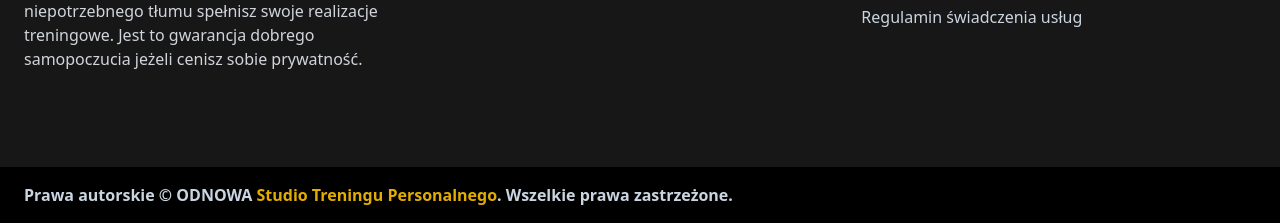
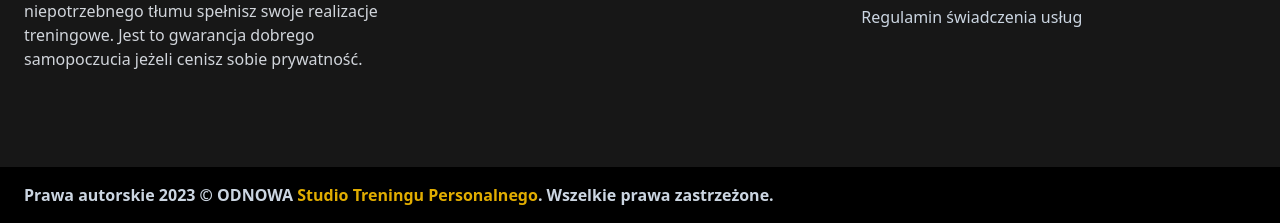
Before and after one commit to dplotek/odnowa, a website: page public/contact.html in a window 1280 px wide. Shown: the part 1149-1372 px from the top of the page. Drawn offline with nearby package versions, Linux system fonts and the light colour scheme.

Commit message:
copyright year

```diff
--- a/public/contact.html
+++ b/public/contact.html
@@ -206,9 +206,13 @@
   </footer>
 
   <div class="max-w-screen-xl mx-auto my-4 px-6 font-bold">
-    Prawa autorskie © ODNOWA <span class="text-secondary">Studio Treningu Personalnego</span>. Wszelkie prawa zastrzeżone.
+    Prawa autorskie <span id="year"></span> © ODNOWA <span class="text-secondary">Studio Treningu Personalnego</span>. Wszelkie prawa zastrzeżone.
   </div>
 
   <script src="./scripts/menu.js"></script>
+  <script>
+    const year = document.getElementById("year")
+    year.textContent = new Date().getFullYear()
+  </script>
 </body>
 </html>
```
Also changed, not shown: public/kcal-calculator.html (+5 -1 lines), public/our-team.html (+5 -1 lines), public/services.html (+5 -1 lines).
